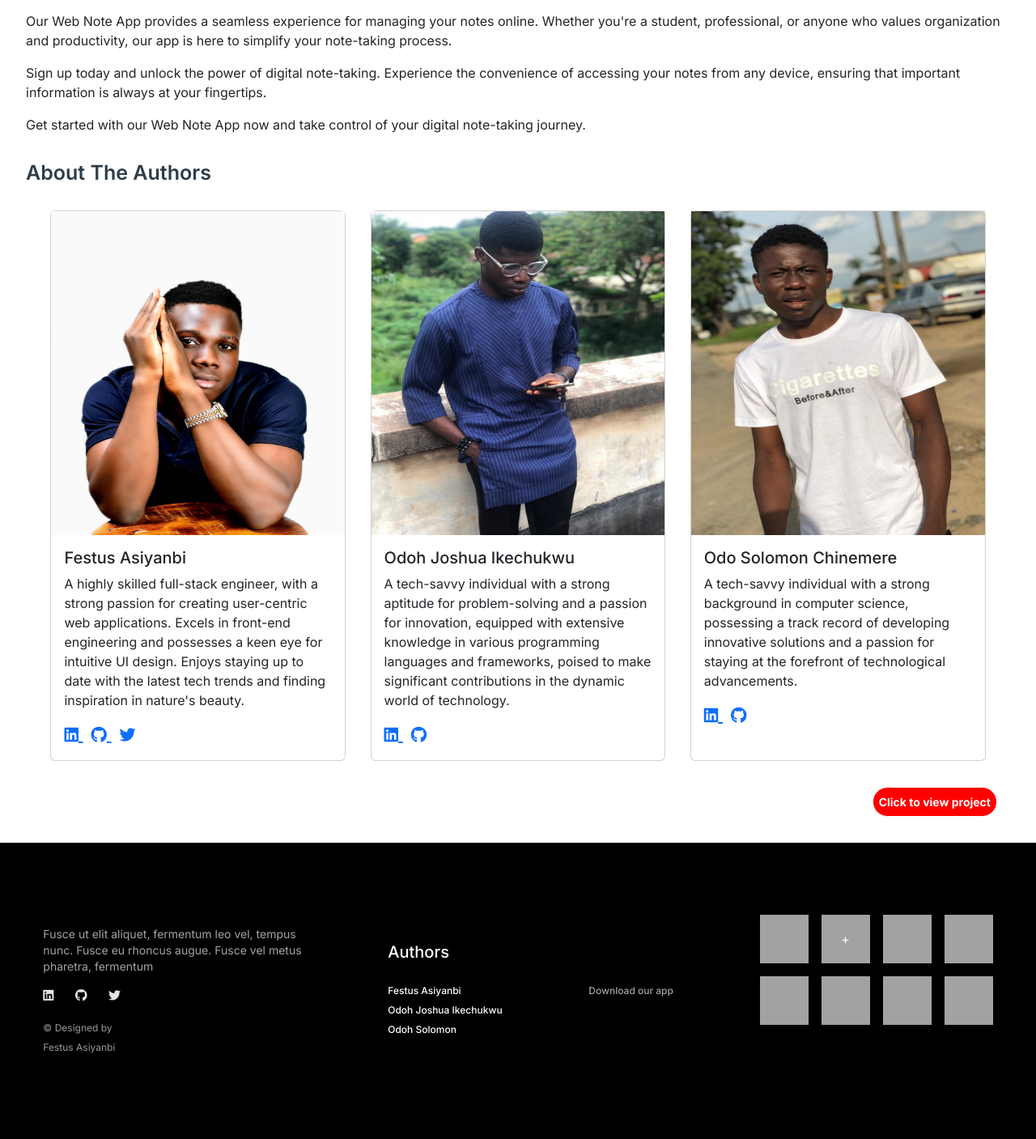
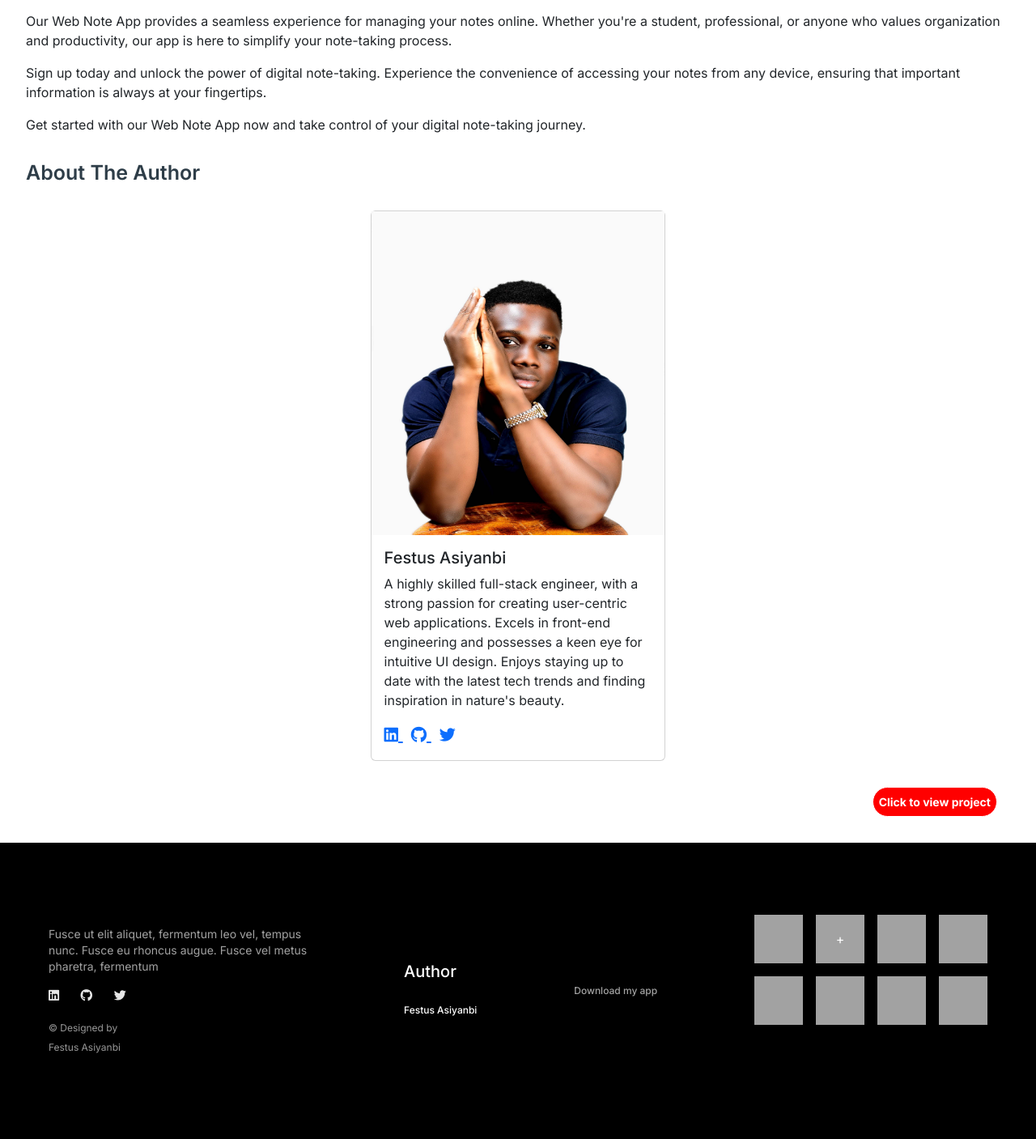
Before and after one commit to festusasiyanbi/note_app, a Flask app: page / in a window 1280 px wide. Shown: the part 1045-2452 px from the top of the page at 81% size. Run offline with Flask 2, Linux system fonts and the light colour scheme; some libraries are stand-ins or nearby versions.

Commit message:
revamped the template

```diff
--- a/website/static/css/index.css
+++ b/website/static/css/index.css
@@ -208,7 +208,7 @@ footer .author {
     align-items: center;
 }
 
-@media only screen and (min-width: 200px) and (max-width: 769px) {
+@media only screen and (min-width: 375px) and (max-width: 769px) {
     header {
         padding:  0;
         flex-direction: column;
--- a/website/templates/about.html
+++ b/website/templates/about.html
@@ -94,7 +94,7 @@
                 </p>
             </div>
             <div class="about author">
-                <h1>About The Authors</h1>
+                <h1>About The Author</h1>
                 <div class="author-card-container" style="display: flex; justify-content: space-evenly;">
                     <div class="card">
                         <img src="../static/images/Festus.jpg" alt="">
@@ -120,48 +120,7 @@
                           </div>
                         </div>
                     </div>
-                    <div class="card">
-                        <img src="../static/images/Smith.jpeg" alt="">
-                        <div class="card-body">
-                          <h5 class="card-title">Odoh Joshua Ikechukwu</h5>
-                          <p class="card-text">
-                            A tech-savvy individual with a strong aptitude for problem-solving and a
-                             passion for innovation, equipped with extensive knowledge in various
-                             programming languages and frameworks, poised to make significant
-                             contributions in the dynamic world of technology.
-                          </p>
-                        <div class="card-link">
-                            <a href="https://www.linkedin.com/in/joshua-ikechukwu-27a1b424a/">
-                                <i class="fa-brands fa-linkedin"></i>
-                            </a>
-                            <a href="https://github.com/joshuaikechukwuodoh">
-                                <i class="fa-brands fa-github"></i>
-                            </a>
-                        </div>
-                        </div>
-                    </div>
-                    <div class="card">
-                        <img src="../static/images/Solomon.jpeg" alt="">
-                        <div class="card-body">
-                          <h5 class="card-title">Odo Solomon Chinemere</h5>
-                          <p class="card-text">
-                            A tech-savvy individual with a strong
-                            background in computer science, possessing a track record of
-                            developing innovative solutions and a passion for staying at
-                            the forefront of technological advancements.
-                          </p>
-                          <div class="card-link">
-                            <a href="https://www.linkedin.com/in/odo-solomon-5232b2249">
-                                <i class="fa-brands fa-linkedin"></i>
-                            </a>
-                            <a href="https://github.com/solomon-chi">
-                                <i class="fa-brands fa-github"></i>
-                            </a>
-                          </div>
-                        </div>
-                    </div>
                 </div>
-            </div>
             <div class="view-project">
                 <button type="button" onclick="navigateHome()">Click to view project</button>
             </div>
@@ -181,14 +140,12 @@
               <span class='author'> &copy; Designed by <br /> Festus Asiyanbi </span>
             </div>
             <div class='authors'>
-                <h2>Authors</h2>
+                <h2>Author</h2>
                 <div style="display: flex; flex-direction: column;">
                     <span>Festus Asiyanbi</span>
-                    <span>Odoh Joshua Ikechukwu</span>
-                    <span>Odoh Solomon </span>
                 </div>
             </div>
-            <div class='download-link'> Download our app </div>
+            <div class='download-link'> Download my app </div>
             <div class='grid'>
               <span class="grid-item"></span>
               <span class="grid-item plus">+</span>
--- a/website/templates/base.html
+++ b/website/templates/base.html
@@ -9,6 +9,7 @@
       integrity="sha384-Vkoo8x4CGsO3+Hhxv8T/Q5PaXtkKtu6ug5TOeNV6gBiFeWPGFN9MuhOf23Q9Ifjh"
       crossorigin="anonymous"
     />
+
     <link
       rel="stylesheet"
       href="https://stackpath.bootstrapcdn.com/font-awesome/4.7.0/css/font-awesome.min.css"
```
Also changed, not shown: README.md, 1 other file.
